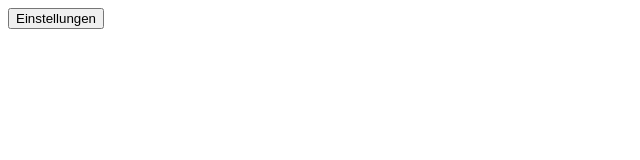
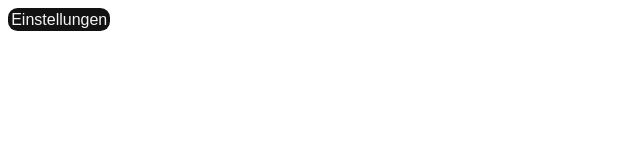
Before and after one commit to KilianSchwermer/NotionAddons, a plain HTML site: page index.html in a window 1280 px wide. Shown: the whole page, without its empty margins (0-640 px from the left). Drawn offline with Linux system fonts and the light colour scheme.

Commit message:
Test Button changes

```diff
--- a/index.html
+++ b/index.html
@@ -3,16 +3,12 @@
 <head>
     <meta charset="UTF-8">
     <title>PomodoroTimer</title>
+    <link rel="stylesheet" href="main.css">
 </head>
 <body>
 
   <div class="container" id="container_button_settings">
-      <button type="button" id="button_settings" class="button">Einstellungen</button>
-      <script>
-          document.getElementById("button_settings").onclick = function () {
-			  alert("Test");
-		  }
-      </script>
+      <a href="settings.html" class="button" id="a_settings">Einstellungen</a>
   </div>
 </body>
 </html>
--- /dev/null
+++ b/main.css
@@ -0,0 +1,20 @@
+:root {
+  font-family: Arial, Helvetica, sans-serif;
+  font-size: 1rem;
+  font-weight: 400;
+  line-height: 1.5;
+}
+
+a.button {
+  background: #121212;
+  color: whitesmoke;
+  text-decoration: none;
+  padding: 0.2rem;
+  border: none;
+  border-radius: 0.6rem;
+
+}
+
+a.button:hover {
+  background: #252565;
+}
```
Also changed, not shown: settings.html (added, +10 -0 lines).
